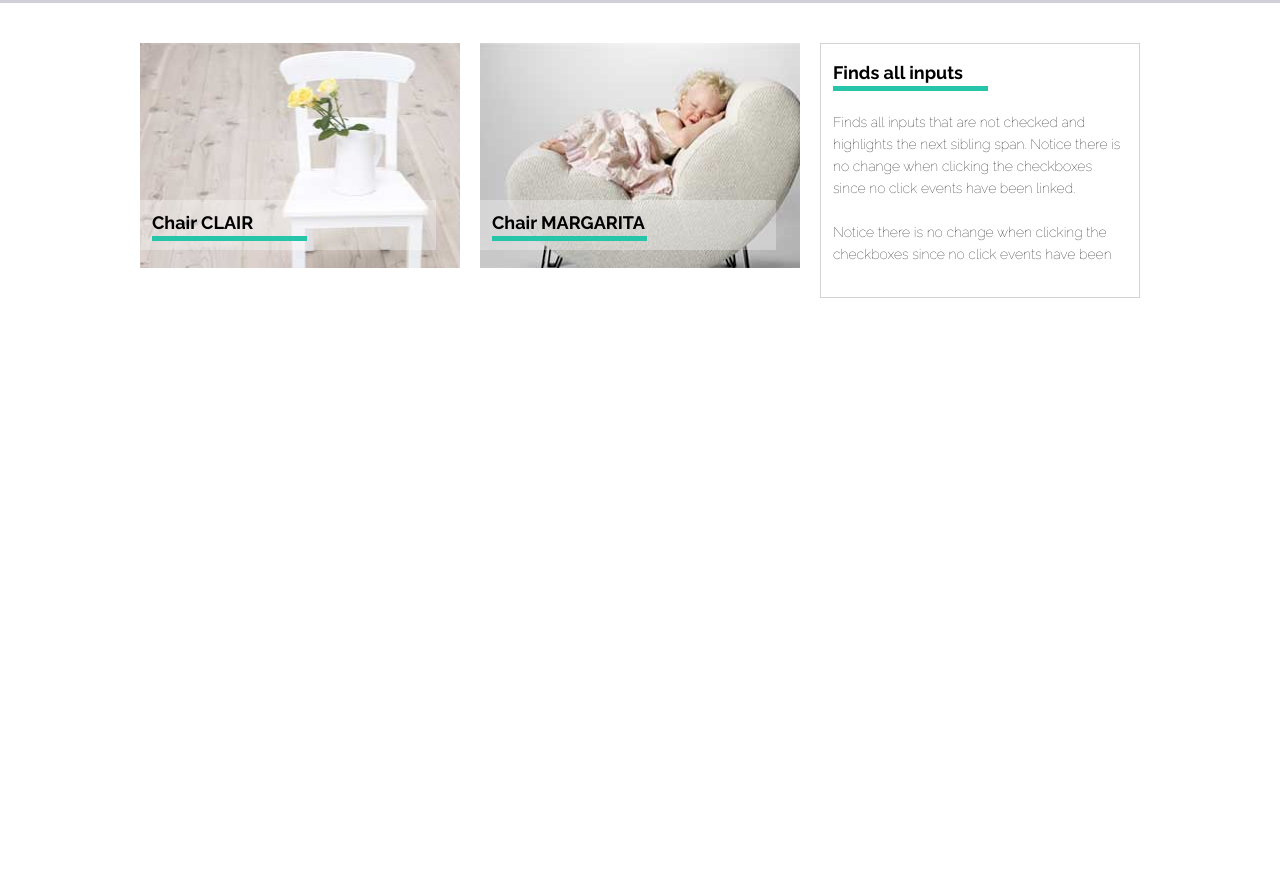
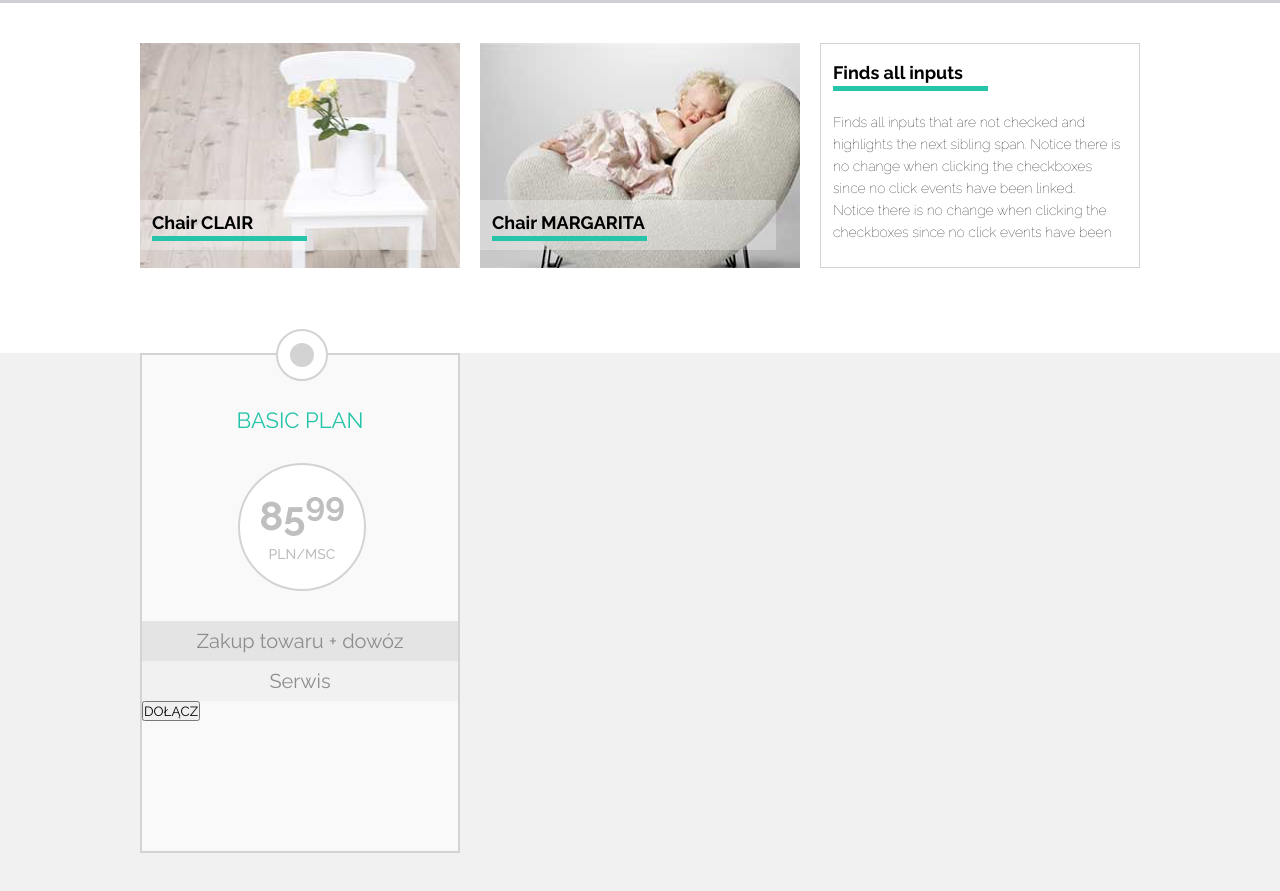
Before and after one commit to magzelek/Sit_on_chair_WARSZTAT_magzelek, a plain HTML site: page index.html in a window 1280 px wide. Shown: the part 541-1432 px from the top of the page. Before the commit the page ends 894 px from the top, so only its background shows below. Drawn offline with Linux system fonts and the light colour scheme.

Commit message:
40% sekcji z cenami

```diff
--- a/css/style.css
+++ b/css/style.css
@@ -171,7 +171,6 @@ nav ul li {
 .boxText {
   box-sizing: border-box;
   float: right;
-  height: 255px;
   border: 1px solid lightGray;
   padding: 18px 12px 12px 12px;
   margin: 0;
@@ -204,3 +203,86 @@ hr {
   border: none;
   margin-top: 3px;
 }
+
+/* PRICETAG */
+
+#priceSection {
+  background-color: #f1f1f1;
+  height: 724px;
+}
+
+.circleBigger {
+  width: 52px;
+  height: 52px;
+  border: 2px solid lightGray;
+  border-radius: 50%;
+  background-color: white;
+  position: relative;
+  top: -26px;
+  left: 134px;
+}
+
+.circleSmaller {
+  width: 50%;
+  height: 50%;
+  background-color: lightGray;
+  border-radius: 50%;
+  position: relative;
+  top: 12px;
+  left: 12px;
+}
+
+.priceTag {
+  height: 500px;
+  width: 320px;
+  background-color: #f9f9f9;
+  border: 2px solid lightGray;
+}
+
+.priceTag span {
+  color: #26c5a9;
+  display: block;
+  text-align: center;
+  font-size: 22px;
+}
+
+.priceCircle {
+  width: 128px;
+  height: 128px;
+  border: 2px solid lightGray;
+  border-radius: 50%;
+  background-color: white;
+  position: relative;
+  left: 96px;
+  margin-top: 30px;
+  margin-bottom: 30px;
+}
+
+.priceCircle span {
+  text-align: center;
+  margin-top: 20px;
+  font-weight: 700;
+  font-size: 40px;
+  color: #bfbfbf;
+}
+
+span.pln {
+  font-size: 14px;
+  font-weight: 500;
+  color: #bfbfbf;
+  padding-top: 7px;
+  margin-top: 0;
+}
+
+.priceTag li {
+  list-style: none;
+  text-align: center;
+  line-height: 40px;
+  font-size: 20px;
+  color: #8d8d8d;
+  background-color: #e4e4e4;
+}
+
+.priceTag li:nth-child(2) {
+  background-color: #f1f1f1;
+}
--- a/index.html
+++ b/index.html
@@ -60,15 +60,42 @@
         Finds all inputs</br>
         <hr>
         <p>
-          Finds all inputs that are not checked and highlights the next sibling span. Notice there is no change when clicking the checkboxes since no click events have been linked.</br></br>
+          Finds all inputs that are not checked and highlights the next sibling span. Notice there is no change when clicking the checkboxes since no click events have been linked.</br>
           Notice there is no change when clicking the checkboxes since no click events have been
         </p>
       </div>
     </div>
   </section>
 
-  <section>
+  <section id="priceSection">
+    <div class="container row">
+      <div class="priceTag">
 
+        <div class="circleBigger">
+          <div class="circleSmaller"></div>
+        </div>
+
+        <span>BASIC PLAN</span>
+
+        <div class="priceCircle">
+          <span>
+            85<sup>99</sup></br>
+            <span class="pln">PLN/MSC</span>
+          </span>
+        </div>
+
+        <ul>
+          <li>Zakup towaru + dowóz</li>
+          <li>Serwis</li>
+        </ul>
+
+        <button>
+          DOŁĄCZ
+        </button>
+
+      </div>
+
+    </div>
   </section>
 
   <section>
```
